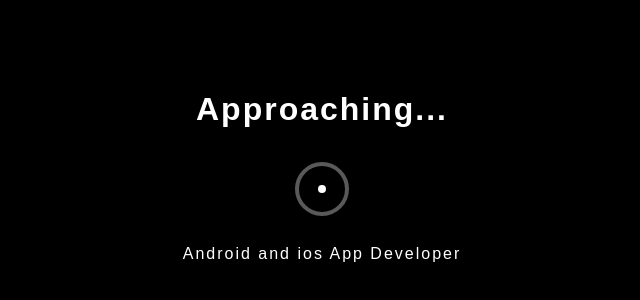
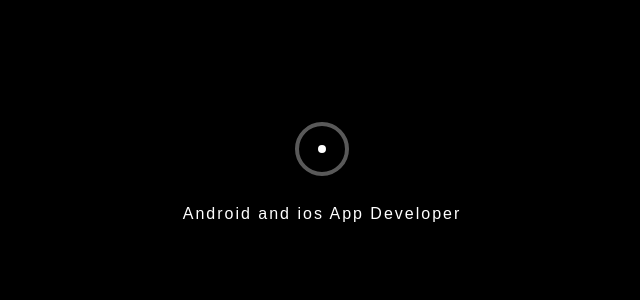
Before and after one commit to subhjakhar/NallaBeta, a plain HTML site: page index.html in a window 1280 px wide. Shown: the part 234-534 px from the top of the page, without its empty margins (318-958 px from the left). Drawn offline with Linux system fonts and the light colour scheme.

Commit message:
Update index.html

```diff
--- a/index.html
+++ b/index.html
@@ -54,7 +54,7 @@ letter-spacing:2px;}
 </head>
 <body>
 <div id="container">
-<h1> Approaching... </h1>
+
 <div class="lds-ripple"><div></div><div></div></div>
 <p>Android and ios App Developer</p>
 </div>
```
